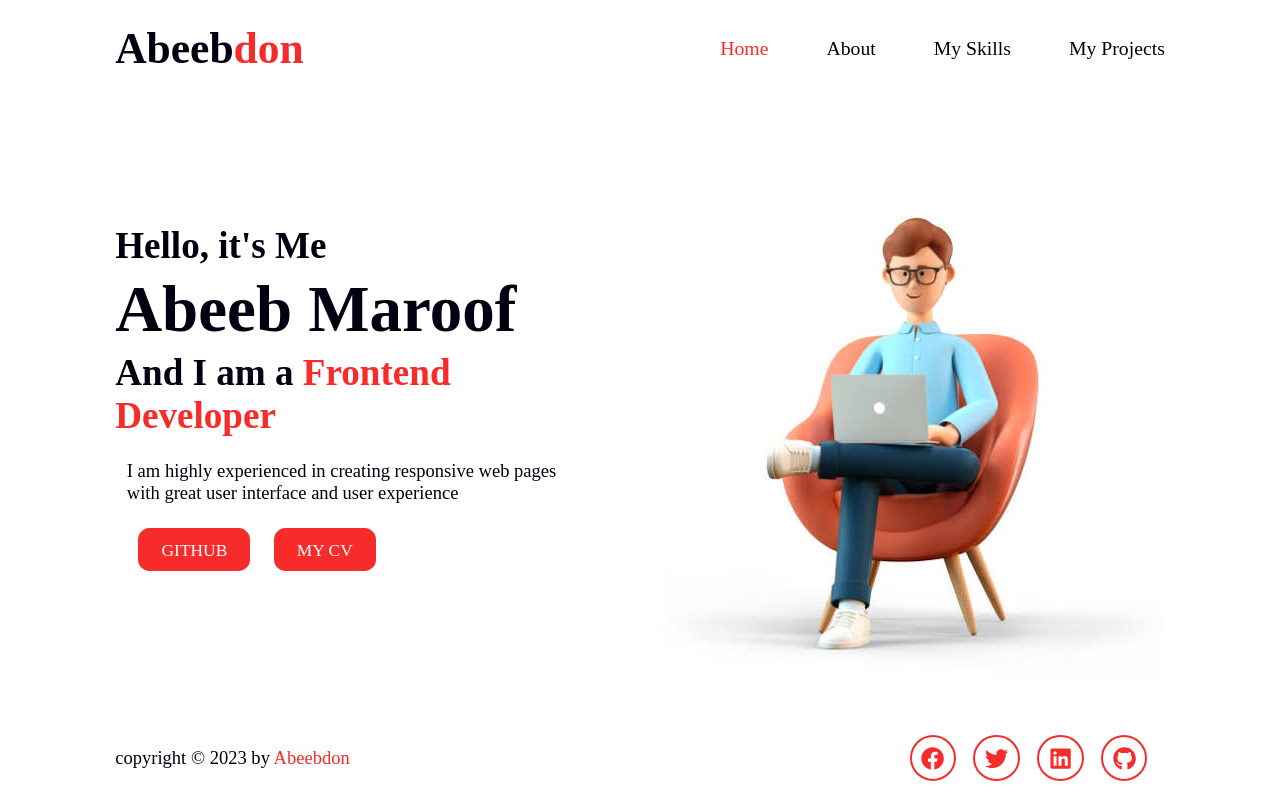
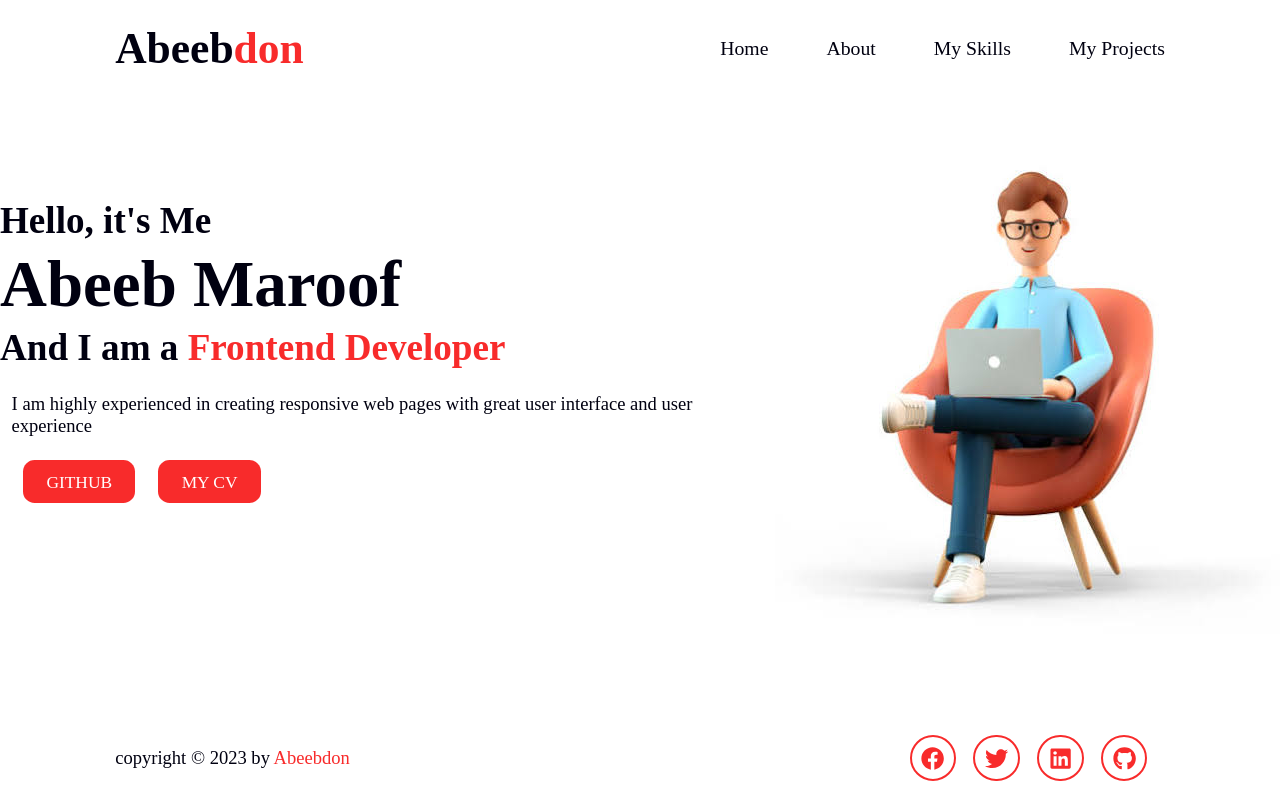
Before and after one commit to abeeebdon/my-portfolio, a React (Create React App) app: page / in a window 1280 px wide. Shown: the top 800 px of the page. Built offline with nearby package versions, Linux system fonts and the light colour scheme.

Commit message:
wprking on my portfolio

```diff
--- a/package.json
+++ b/package.json
@@ -15,9 +15,7 @@
     "react-dom": "^18.2.0",
     "react-icon": "^1.0.0",
     "react-icons": "^4.11.0",
-    "react-router-dom": "^6.16.0",
-    "react-scripts": "5.0.1",
-    "web-vitals": "^2.1.4"
+    "react-scripts": "5.0.1"
   },
   "scripts": {
     "start": "react-scripts start",
--- a/src/Component/About.js
+++ b/src/About.js
@@ -1,6 +1,9 @@
 const About = () => {
   return (
     <section className="about" id="about">
+      <div className="about-img">
+        <img src="pics.jpeg" alt="pics" className="img" />
+      </div>
       <div className="about-content">
         <h2>
           About <span>ME</span>
@@ -13,9 +16,6 @@ const About = () => {
           to overcome challenges and exceed expectation.
         </p>
       </div>
-      <div className="about-img">
-        <img src="pics.jpeg" alt="pics" className="img" />
-      </div>
     </section>
   )
 }
--- a/src/App.js
+++ b/src/App.js
@@ -1,14 +1,12 @@
-import { Routes, Route } from 'react-router-dom'
 import { useState } from 'react'
-import Header from './Component/Header'
-import Home from './Component/Home'
-import About from './Component/About'
-import Skills from './Component/Skills'
-import Projects from './Component/Projects'
-import Footer from './Component/Footer'
-import Sidebar from './Component/Sidebar'
+import Header from './Header'
+import Home from './Home'
+import About from './About'
+import Skills from './Skills'
+import Projects from './Projects'
+import Footer from './Footer'
+import Sidebar from './Sidebar'
 import useWindowSize from './hooks/useWindowSize'
-import { project } from './Data'
 
 function App() {
   const [sideBar, setSideBar] = useState(false)
@@ -18,21 +16,19 @@ function App() {
     setSideBar(!sideBar)
   }
   return (
-    <div>
+    <main>
       <Header handleClick={handleClick} sideBar={sideBar} width={width} />
       {sideBar && width <= 760 ? (
         <Sidebar handleClick={handleClick} />
       ) : (
         <div style={{ color: 'red' }}></div>
       )}
-      <Routes>
-        <Route path="/" element={<Home />} />
-        <Route path="/about" element={<About />} />
-        <Route path="/skill" element={<Skills />} />
-        <Route path="/projects" element={<Projects project={project} />} />
-      </Routes>
+      <Home />
+      <About />
+      <Skills />
+      <Projects />
       <Footer />
-    </div>
+    </main>
   )
 }
 
--- a/src/Component/Sidebar.js
+++ /dev/null
@@ -1,14 +0,0 @@
-import { NavLink } from 'react-router-dom'
-const Sidebar = ({ handleClick }) => {
-  return (
-    <aside>
-      <div className="sidebar" onClick={handleClick}>
-        <NavLink to="/">Home</NavLink>
-        <NavLink to="about">About</NavLink>
-        <NavLink to="skill">My Skills</NavLink>
-        <NavLink to="projects">Projects</NavLink>
-      </div>
-    </aside>
-  )
-}
-export default Sidebar
--- a/src/Component/Header.js
+++ b/src/Header.js
@@ -1,27 +1,26 @@
-import { NavLink } from 'react-router-dom'
 import { FaAngleUp, FaBars } from 'react-icons/fa'
 const Header = ({ handleClick, sideBar, width }) => {
   return (
     <header className="header">
-      <NavLink to="/" className="logo">
+      <a href="#home" className="logo">
         <h2>
           Abeeb<span>don</span>
         </h2>
-      </NavLink>
+      </a>
       {width >= 760 ? (
         <nav className="navbar">
-          <NavLink to="/" className="navlink">
+          <a href="#home" className="navlink">
             Home
-          </NavLink>
-          <NavLink to="about" className="navlink">
+          </a>
+          <a href="#about" className="navlink">
             About
-          </NavLink>
-          <NavLink to="skill" className="navlink">
+          </a>
+          <a href="#skills" className="navlink">
             My Skills
-          </NavLink>
-          <NavLink to="projects" className="navlink">
+          </a>
+          <a href="#projects" className="navlink">
             My Projects
-          </NavLink>
+          </a>
         </nav>
       ) : (
         <div id="menu-icon">
--- a/src/Component/Home.js
+++ b/src/Home.js
@@ -1,6 +1,6 @@
 const Home = () => {
   return (
-    <section className="home">
+    <section id="home" className="home">
       <div className="home-content">
         <h3>Hello, it's Me</h3>
         <h1>Abeeb Maroof</h1>
--- a/src/Component/Projects.js
+++ b/src/Projects.js
@@ -1,8 +1,8 @@
 import { FaChevronUp } from 'react-icons/fa'
-
-const Projects = ({ project }) => {
+import { project } from './Data'
+const Projects = () => {
   return (
-    <section className="portfolio" id="portfolio">
+    <section className="portfolio" id="projects">
       <h2 className="heading">
         <span>Projects</span>
       </h2>
--- /dev/null
+++ b/src/Sidebar.js
@@ -0,0 +1,13 @@
+const Sidebar = ({ handleClick }) => {
+  return (
+    <aside>
+      <div className="sidebar" onClick={handleClick}>
+        <a href="/">Home</a>
+        <a href="about">About</a>
+        <a href="skill">My Skills</a>
+        <a href="projects">Projects</a>
+      </div>
+    </aside>
+  )
+}
+export default Sidebar
--- a/src/Component/Skills.js
+++ b/src/Skills.js
@@ -1,7 +1,7 @@
-import { skills } from '../Data'
+import { skills } from './Data'
 const Skills = () => {
   return (
-    <section className="home skills">
+    <section id="skills" className="home skills">
       <div className="my-skills">
         <h1 className="heading" style={{ color: 'red' }}>
           My Skills
--- a/src/index.js
+++ b/src/index.js
@@ -1,15 +1,12 @@
 import React from 'react'
 import ReactDOM from 'react-dom/client'
 import './index.scss'
-import { BrowserRouter } from 'react-router-dom'
 import App from './App'
 
 const root = ReactDOM.createRoot(document.getElementById('root'))
 root.render(
   <React.StrictMode>
-    <BrowserRouter>
-      <App />
-    </BrowserRouter>
+    <App />
   </React.StrictMode>
 )
 
--- a/src/index.scss
+++ b/src/index.scss
@@ -21,12 +21,13 @@ body {
   background: $bg;
   color: $tc;
   max-width: 1600px;
+  margin: 0 auto;
   margin-bottom: 6rem;
 }
 section {
   min-height: 80%;
   margin-top: 1rem;
-  padding: 10rem 9% 2rem;
+  padding-top: 5rem;
 }
 
 /* Header styling starts here
@@ -39,6 +40,7 @@ for Header*/
   top: 0;
   left: 0;
   width: 100%;
+  margin: 0 auto;
   padding: 2rem 9%;
   background: $bg;
   display: flex;
@@ -81,26 +83,19 @@ for Header*/
 /* header styling ends here */
 /* header styling ends here */
 /* header styling ends here */
-/* header styling ends here */
-/* header styling ends here */
-/* header styling ends here */
 
 /* Home or landing page  styling starts her (landing page) */
 /* Home or landing page  styling starts her (landing page) */
-/* Home or landing page  styling starts her (landing page) */
-/* Home or landing page  styling starts her (landing page) */
-/* Home or landing page  styling starts her (landing page) */
-/* Home or landing page  styling starts her (landing page) */
-/* Home or landing page  styling starts her (landing page) */
+
 .home {
+  margin: 0 auto;
+  max-width: 1440px;
   display: flex;
-  justify-content: center;
+  justify-content: space-between;
   align-items: center;
   gap: 5rem;
-  padding-top: 8rem;
-  // margin-left: 1rem;
+
   .home-content {
-    // padding-left: 1rem;
     h1 {
       font-size: 5.6rem;
       font-weight: 700;
@@ -111,7 +106,6 @@ for Header*/
       font-size: 1.6rem;
       margin: 1rem;
     }
-
     h3 {
       font-size: 3.2rem;
       font-weight: 700;
@@ -120,22 +114,7 @@ for Header*/
         margin-bottom: 2rem;
       }
     }
-    // .btn {
-    //   display: inline-block;
-    //   margin: 0px 1rem;
-    //   padding: 1rem 2.8rem;
-    //   background: $mc;
-    //   border-radius: 1rem;
-    //   font-size: 1.6rem;
-    //   box-shadow: 0 0 1rem $mc;
-    //   color: rgb(206, 186, 186);
-    //   transition: 0.5 ease;
-    //   margin-top: 1rem;
 
-    // &:hover {
-    //   box-shadow: none;
-    //   color: $bg;
-    // }
     .github-link {
       margin: 2rem 0px;
       padding: 1rem;
@@ -173,9 +152,6 @@ span {
   justify-content: center;
   align-items: center;
   gap: 2rem;
-  padding: 8rem 9% 2rem;
-  // background: $sbg;
-  min-height: 80vh;
   .about-content {
     color: $sbg;
     opacity: 100%;
@@ -205,7 +181,8 @@ span {
 }
 .portfolio {
   background: $bg;
-
+  max-width: 1450px;
+  margin: 0 auto;
   h2 {
     margin-bottom: 4rem;
   }
```
Also changed, not shown: src/Footer.js (renamed from src/Component/Footer.js), 2 other files (tests, documents, lock files or other folders).
